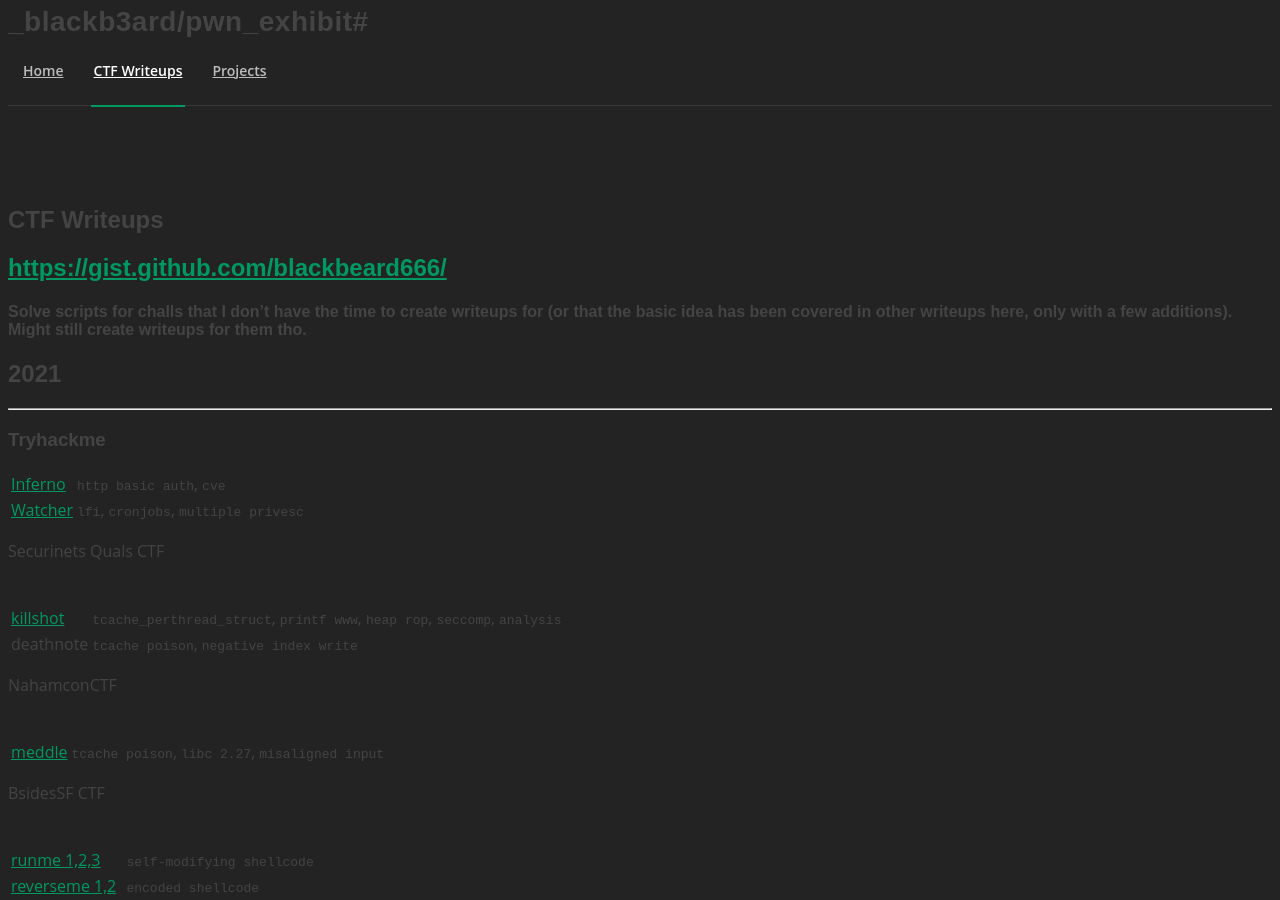
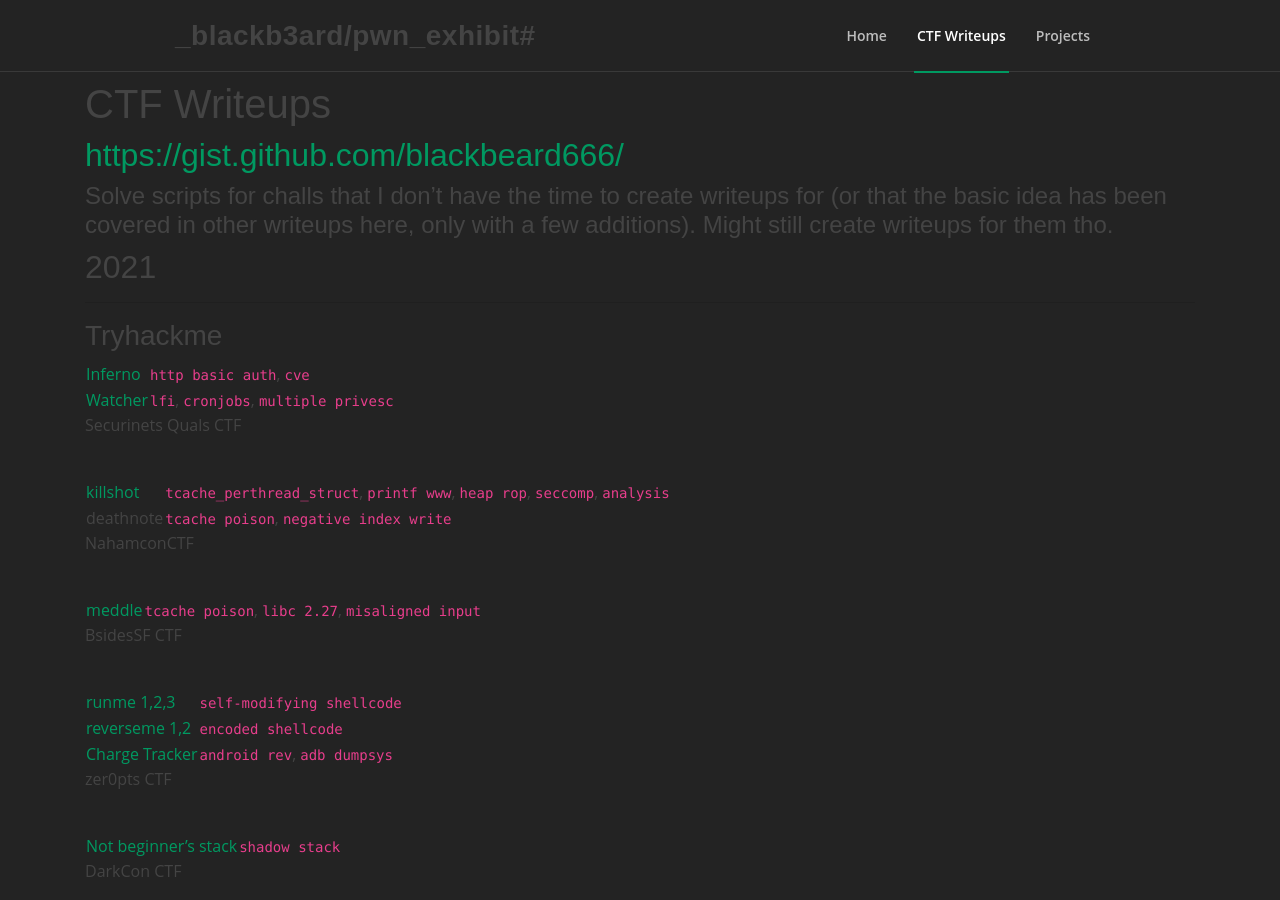
Before and after one commit to arieees666/arieees666.github.io, a Jekyll site: the page built from pwn_writeups/README.md, in a window 1280 px wide and 900 px high. Built offline with Jekyll 4.4.1, drawn with Linux system fonts in a browser that asks for light colours; our own code applies the rules of GitHub Pages for plain Markdown files.

Commit message:
directory problems maybe?

```diff
--- a/_layouts/default.html
+++ b/_layouts/default.html
@@ -11,15 +11,15 @@ theme: jekyll-theme-hacker
     <title>_blackb3ard/pwn_exhibit#</title>
 
     <!-- Favicons -->
-    <link href="../assets/img/favicon.png" rel="icon">
+    <link href="/assets/img/favicon.png" rel="icon">
 
     <!-- Vendor CSS Files -->
-    <!--<link href="../assets/vendor/bootstrap/css/bootstrap.min.css" rel="stylesheet">
-    <link href="../assets/vendor/icofont/icofont.min.css" rel="stylesheet">
-    <link href="../assets/vendor/boxicons/css/boxicons.min.css" rel="stylesheet">
-    <link href="../assets/vendor/remixicon/remixicon.css" rel="stylesheet">
-    <link href="../assets/vendor/venobox/venobox.css" rel="stylesheet">
-    <link href="../assets/vendor/owl.carousel/assets/owl.carousel.min.css" rel="stylesheet">-->
+    <link href="/assets/vendor/bootstrap/css/bootstrap.min.css" rel="stylesheet">
+    <link href="/assets/vendor/icofont/icofont.min.css" rel="stylesheet">
+    <link href="/assets/vendor/boxicons/css/boxicons.min.css" rel="stylesheet">
+    <link href="/assets/vendor/remixicon/remixicon.css" rel="stylesheet">
+    <link href="/assets/vendor/venobox/venobox.css" rel="stylesheet">
+    <link href="/assets/vendor/owl.carousel/assets/owl.carousel.min.css" rel="stylesheet">
 
     <!-- Template Main CSS File -->
     <!--link href="../assets/css/style.css" rel="stylesheet">-->
@@ -32,7 +32,7 @@ theme: jekyll-theme-hacker
     ======================================================== -->
     <meta http-equiv="X-UA-Compatible" content="IE=edge">
     <meta name="viewport" content="width=device-width, initial-scale=1">
-    <link rel="stylesheet" href="{{ '../assets/css/style.css?v=' | append: site.github.build_revision | relative_url }}">
+    <link rel="stylesheet" href="{{ '/assets/css/style.css?v=' | append: site.github.build_revision | relative_url }}">
 
 {% seo %}
 </head>
```
